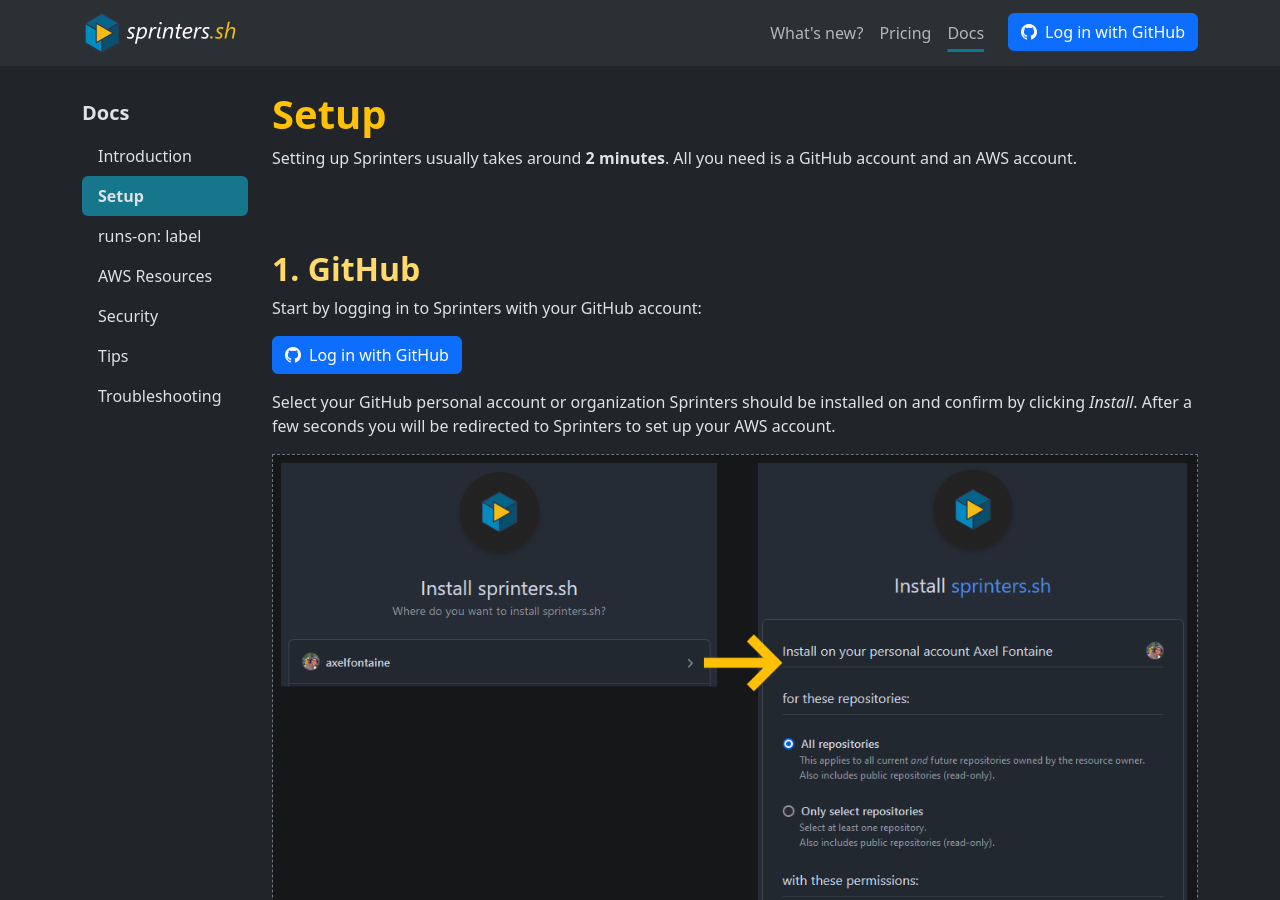
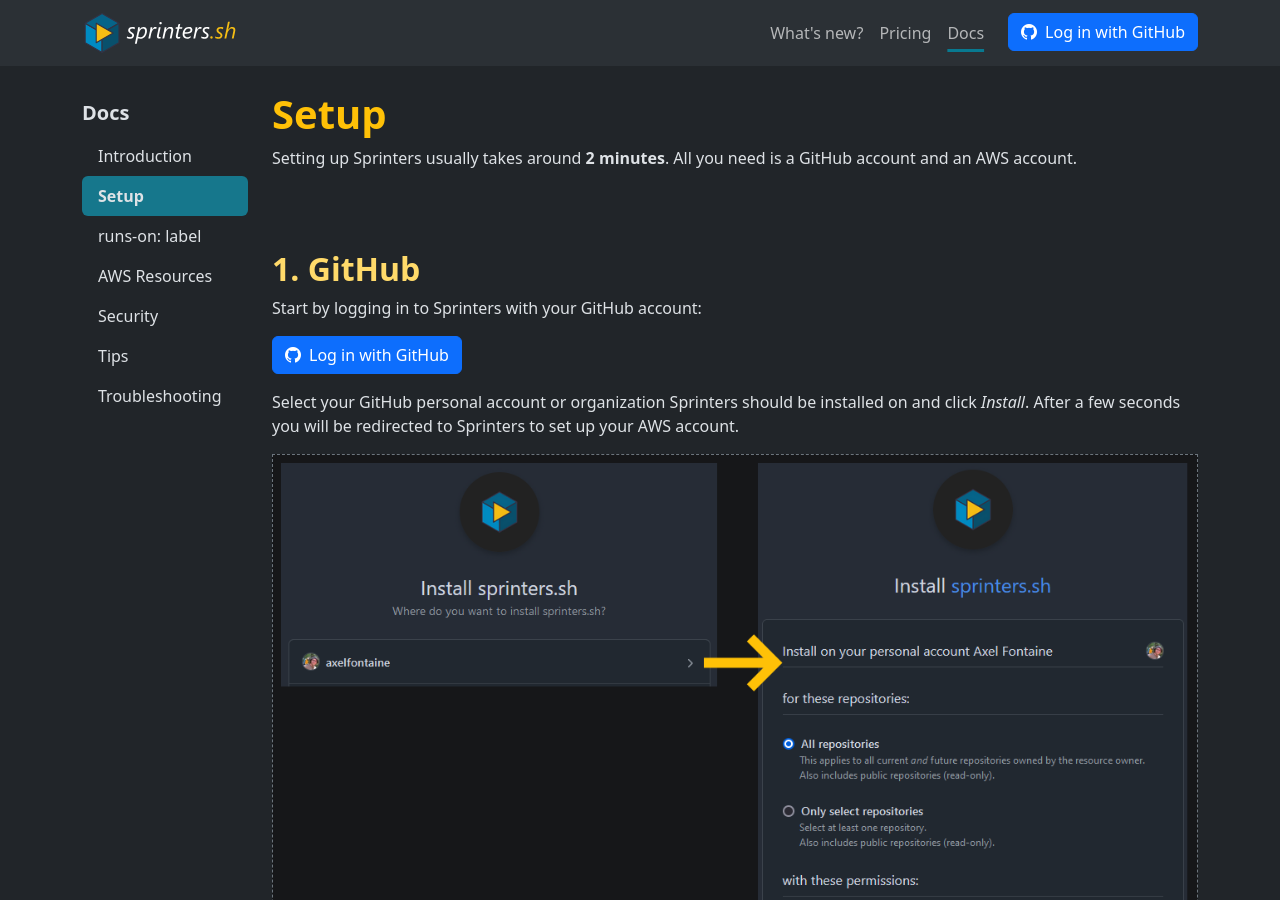
Before and after one commit to sprinters-sh/sprinters.sh, a Jekyll site: the page built from docs/setup.md, in a window 1280 px wide and 900 px high. Built offline with Jekyll 4.4.1, drawn with Linux system fonts in a browser that asks for light colours.

Commit message:
Simplified setup docs

```diff
--- a/docs/setup.md
+++ b/docs/setup.md
@@ -12,8 +12,8 @@
 
 <a href="https://console.sprinters.sh/login" target="_blank" class="btn btn-primary"><i class='bi bi-github me-2'></i>Log in with GitHub</a>
 
-Select your GitHub personal account or organization Sprinters should be installed on and confirm
-by clicking _Install_. After a few seconds you will be redirected to Sprinters to set up your AWS account.
+Select your GitHub personal account or organization Sprinters should be installed on and
+click _Install_. After a few seconds you will be redirected to Sprinters to set up your AWS account.
 
 <img src="/assets/setup/github.png" alt="Sprinters GitHub App setup" class="screenshot">
 
```
